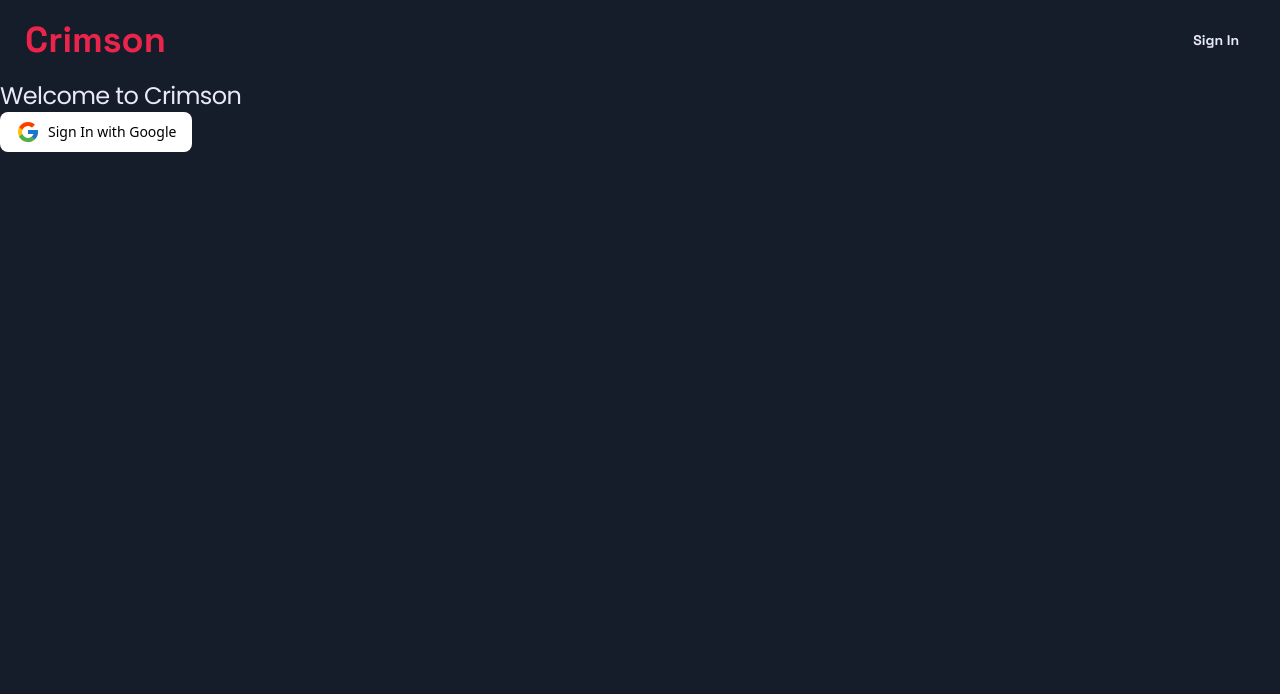
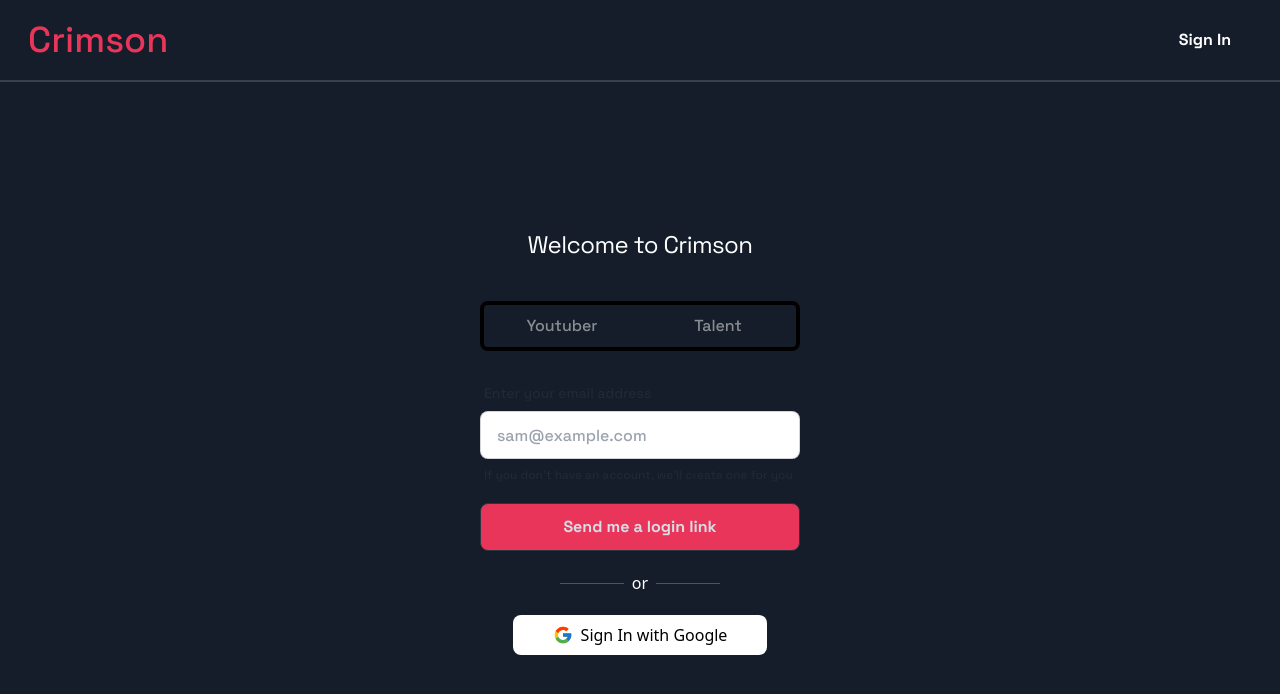
Before and after one commit to tabishnaqvi1311/crimson-client, a Next.js app: page /signin in a window 1280 px wide. Shown: the top 694 px of the page. Built offline with nearby package versions, Linux system fonts and the light colour scheme.

Commit message:
feat: completed magic link authentication flow

```diff
--- a/package.json
+++ b/package.json
@@ -11,7 +11,8 @@
   "dependencies": {
     "next": "15.1.6",
     "react": "^19.0.0",
-    "react-dom": "^19.0.0"
+    "react-dom": "^19.0.0",
+    "react-toastify": "^11.0.3"
   },
   "devDependencies": {
     "@eslint/eslintrc": "^3",
--- /dev/null
+++ b/src/app/(auth)/auth-hold/page.tsx
@@ -0,0 +1,28 @@
+'use client';
+import { PoppinsMedium, spaceGroteskRegular } from "@/fonts";
+import Link from "next/link";
+import { redirect } from "next/navigation";
+import { useEffect, useRef, useState } from "react";
+
+export default function Page() {
+    const [email, setEmail] = useState<string>("");
+
+    useEffect(() => {
+        const email = localStorage.getItem("emailHold");
+        if(!email) redirect('/');
+        setEmail(email);
+        // TODO: clear email from local storage when user goes to dashboard
+    }, []);
+
+    return (
+        <main className="min-h-[90vh] flex flex-col items-center justify-center">
+            {email ? (
+                <>
+                    <p className={`heading ${PoppinsMedium.className} text-text`}>Great! Now check your inbox.</p>
+                    <p className={spaceGroteskRegular.className}>Please check your inbox at {email}</p>
+                    <Link href={'/signin'} className={`${spaceGroteskRegular.className} underline hover:text-text`}>Use another email</Link>
+                </>
+            ) : (<span className="spinner" />)}
+        </main>
+    )
+}
--- a/src/app/(auth)/signin/page.tsx
+++ b/src/app/(auth)/signin/page.tsx
@@ -1,11 +1,127 @@
+'use client'
+
 import GoogleButton from "@/components/buttons/googleButton";
-import { PoppinsRegular, spaceGroteskRegular } from "@/fonts";
+import OrDivider from "@/components/or-divider";
+import { spaceGroteskMedium, spaceGroteskRegular } from "@/fonts";
+import { redirect } from "next/navigation";
+import { useState } from "react";
+import { ToastContainer, toast } from 'react-toastify';
+
+
 
 export default function Page() {
+    const [role, setRole] = useState<string | null>(null);
+    const [email, setEmail] = useState<string>("");
+    const [loading, setLoading] = useState<boolean>(false);
+
+
+    const handleSubmit = async () => {
+        if (!email) {
+            toast.error("Email is required", { theme: "dark" });
+
+            return;
+        }
+        if (!role) {
+            toast.error("Role not selected", { theme: "dark" });
+            return;
+        }
+        if (role !== "YOUTUBER" && role !== "TALENT") {
+            toast.error("Invalid role", { theme: "dark" });
+            return;
+        }
+
+        setLoading(true);
+        try {
+            const response = await fetch("http://localhost:8080/auth/login", {
+                method: "POST",
+                headers: {
+                    "Content-Type": "application/json"
+                },
+                body: JSON.stringify({
+                    email,
+                    role
+                })
+            })
+            if (!response.ok) {
+                setLoading(false);
+                toast.error("Something went wrong!", {
+                    theme: 'dark'
+                })
+                return;
+            }
+            toast.success("Check your email for the login link", {
+                theme: 'dark'
+            })
+            setLoading(false);
+            localStorage.setItem("emailHold", email);
+        } catch (error: any) {
+            setLoading(false);
+            return;
+            // console.log(error.message);
+        }
+        redirect("/auth-hold");
+    }
+
     return (
-        <main>
-            <h1 className={`text-text ${PoppinsRegular.className} heading tracking-tight`}>Welcome to Crimson</h1>
-            <GoogleButton/>
+        <main className="min-h-[90vh] flex flex-col items-center justify-center">
+            <ToastContainer />
+            <h1 className={`text-text  ${spaceGroteskRegular.className} heading tracking-tight mb-10`}>Welcome to Crimson</h1>
+            <div className={`body ${spaceGroteskMedium.className}  md:w-80 w-60 `}>
+                <div className="tabs">
+                    <input
+                        className="input"
+                        type="radio"
+                        value="YOUTUBER"
+                        name="role"
+                        id="youtuber"
+                        checked={role === 'YOUTUBER'}
+                        onChange={(e) => setRole(e.target.value)} />
+                    <label htmlFor="youtuber" className="label">Youtuber</label>
+                    <input
+                        className='input'
+                        type="radio"
+                        value="TALENT"
+                        name="role"
+                        id="talent"
+                        checked={role === "TALENT"}
+                        onChange={(e) => setRole(e.target.value)} />
+                    <label htmlFor="talent" className="label">Talent</label>
+                </div>
+            </div>
+
+
+            <label className={`form-control  md:w-full w-60 max-w-xs ${spaceGroteskMedium.className}`}>
+                <div className="label">
+                    <span className="label-text ">Enter your email address</span>
+                </div>
+                <input
+                    type="text"
+                    data-theme="light"
+                    placeholder="sam@example.com"
+                    className="input input-bordered w-full max-w-xs"
+                    value={email}
+                    onChange={(e) => setEmail(e.target.value)}
+                />
+                <div className="label">
+                    <span className="label-text-alt">If you don't have an account, we'll create one for you</span>
+                </div>
+                <button
+                    className="btn btn-neutral hover:bg-[#eb244b] bg-primary text-base mt-3 disabled:bg-[#eb244b]" data-theme="light"
+                    onClick={() => handleSubmit()}
+                    disabled={loading}
+                >
+                    {
+                        !loading ? "Send me a login link" : <span className="loading loading-spinner" />
+                    }
+                </button>
+            </label>
+
+            <>
+                <OrDivider />
+
+                <GoogleButton role={role} loading={loading} />
+            </>
+
         </main>
     )
 }
--- a/src/app/globals.css
+++ b/src/app/globals.css
@@ -9,3 +9,142 @@
 .heading {
   @apply text-2xl
 }
+
+.body {
+  --radius: 8px;
+  --border: 4px;
+  --height: 50px;
+  --speed: 0.25s;
+  display: grid;
+  place-items: center;
+  align-content: center;
+  font-family: "SF Pro Text", "SF Pro Icons", "AOS Icons", "Helvetica Neue",
+    Helvetica, Arial, sans-serif, system-ui;
+  margin-bottom: 1.5rem;
+}
+
+.tabs {
+  height: var(--height);
+  display: grid;
+  grid-auto-flow: column;
+  background: transparent;
+  border-radius: var(--radius);
+  grid-auto-columns: 1fr;
+  position: relative;
+  border: var(--border) solid hsl(0 0% 0%);
+  color: white;
+  width: 100%; /* Fills its parent container */
+  max-width: 800px; /* Optional: prevent it from getting too wide */
+  text-align: center;
+}
+
+.tabs {
+  --ease: linear(
+    0,
+    0.1641 3.52%,
+    0.311 7.18%,
+    0.4413 10.99%,
+    0.5553 14.96%,
+    0.6539 19.12%,
+    0.738 23.5%,
+    0.8086 28.15%,
+    0.8662 33.12%,
+    0.9078 37.92%,
+    0.9405 43.12%,
+    0.965 48.84%,
+    0.9821 55.28%,
+    0.992 61.97%,
+    0.9976 70.09%,
+    1
+  );
+  --is-checked: 0;
+}
+
+.tabs > .input,
+.sr-only {
+  position: absolute;
+  width: 1px;
+  height: 1px;
+  padding: 0;
+  margin: -1px;
+  overflow: hidden;
+  clip: rect(0, 0, 0, 0);
+  white-space: nowrap;
+  border-width: 0;
+}
+
+.tabs:has(.input:checked) {
+  --is-checked: 1;
+}
+
+.tabs:has(:checked:nth-of-type(1)) {
+  --active: 0;
+}
+.tabs:has(:checked:nth-of-type(2)) {
+  --active: 1;
+}
+.tabs:has(:checked:nth-of-type(3)) {
+  --active: 2;
+}
+.tabs:has(:checked:nth-of-type(4)) {
+  --active: 3;
+}
+
+.tabs :checked + .label {
+  --highlight: 1;
+}
+
+.tabs:has(.input:nth-of-type(2)) {
+  --count: 2;
+}
+.tabs:has(.input:nth-of-type(3)) {
+  --count: 3;
+}
+.tabs:has(.input:nth-of-type(4)) {
+  --count: 4;
+}
+
+.tabs .label {
+  padding: 0 clamp(10px, 10px + 10px, 20px);
+  cursor: pointer;
+  text-align: center;
+  height: 100%;
+  display: grid;
+  border-radius: calc(var(--radius) - var(--border));
+  place-items: center;
+  color: hsl(0 0% 100% / calc(0.5 + var(--highlight, 0)));
+  transition: background, color;
+  transition-duration: 0.25s;
+  transition-timing-function: var(--ease, ease);
+  position: relative;
+  z-index: 1;
+  align-items: center;
+  justify-content: center;
+  display: flex;
+}
+
+.input:not(:checked) + .label:hover {
+  --highlight: 0.35;
+  background: hsl(0 0% 20%);
+}
+
+.tabs::after {
+  pointer-events: none;
+  content: "";
+  width: calc(100% / var(--count));
+  height: 100%;
+  background: #e93559;
+  position: absolute;
+  border-radius: calc(var(--radius) - var(--border));
+  translate: calc(var(--active, 0) * 100%) 0;
+  transition: translate, outline-color;
+  transition-duration: var(--speed);
+  transition-timing-function: var(--ease, ease);
+  outline: 2px solid transparent;
+  opacity: var(--is-checked, 0);
+}
+
+
+.tabs:has(:focus-visible)::after {
+  outline-color: red;
+}
--- a/src/components/buttons/googleButton.tsx
+++ b/src/components/buttons/googleButton.tsx
@@ -1,31 +1,37 @@
 'use client'
 
-export default function GoogleButton() {
+import Image from "next/image"
+import {ToastContainer, toast} from "react-toastify";
+
+export default function GoogleButton({
+    role, loading
+}: {
+    role: string | null,
+    loading: boolean
+ }) {
     return (
-        <button onClick={
-            () => window.location.href = 'http://localhost:8080/auth/google?role=TALENT'
+        <button
+            onClick={() => {
+            if(!role){
+                toast.error("Role not selected", {theme: "dark"})
+                return;
             }
-            className="cursor-pointer text-black flex gap-2 items-center bg-white px-4 py-2 rounded-lg font-medium text-sm hover:bg-zinc-300 transition-all ease-in duration-200"
+            if(role !== "YOUTUBER" && role !== "TALENT") {
+                toast.error("Invalid role", {theme: "dark"})
+                return;
+            }
+            window.location.href = `http://localhost:8080/auth/google?role=${role}`
+
+            }}
+            className="cursor-pointer text-black flex gap-2 items-center bg-white px-10 w-fit py-2 rounded-lg font-medium text-md hover:bg-zinc-300 transition-all ease-in duration-200 justify-center"
+            disabled={loading}
         >
-            <svg viewBox="0 0 48 48" xmlns="http://www.w3.org/2000/svg" className="w-6">
-                <path
-                    d="M43.611,20.083H42V20H24v8h11.303c-1.649,4.657-6.08,8-11.303,8c-6.627,0-12-5.373-12-12c0-6.627,5.373-12,12-12c3.059,0,5.842,1.154,7.961,3.039l5.657-5.657C34.046,6.053,29.268,4,24,4C12.955,4,4,12.955,4,24c0,11.045,8.955,20,20,20c11.045,0,20-8.955,20-20C44,22.659,43.862,21.35,43.611,20.083z"
-                    fill="#FFC107"
-                ></path>
-                <path
-                    d="M6.306,14.691l6.571,4.819C14.655,15.108,18.961,12,24,12c3.059,0,5.842,1.154,7.961,3.039l5.657-5.657C34.046,6.053,29.268,4,24,4C16.318,4,9.656,8.337,6.306,14.691z"
-                    fill="#FF3D00"
-                ></path>
-                <path
-                    d="M24,44c5.166,0,9.86-1.977,13.409-5.192l-6.19-5.238C29.211,35.091,26.715,36,24,36c-5.202,0-9.619-3.317-11.283-7.946l-6.522,5.025C9.505,39.556,16.227,44,24,44z"
-                    fill="#4CAF50"
-                ></path>
-                <path
-                    d="M43.611,20.083H42V20H24v8h11.303c-0.792,2.237-2.231,4.166-4.087,5.571c0.001-0.001,0.002-0.001,0.003-0.002l6.19,5.238C36.971,39.205,44,34,44,24C44,22.659,43.862,21.35,43.611,20.083z"
-                    fill="#1976D2"
-                ></path>
-            </svg>
-            Sign In with Google
+            <Image
+                src={'/google.svg'}
+                alt="g"
+                width={20}
+                height={20} />
+            <span>Sign In with Google</span>
         </button>
 
     )
--- a/src/components/navbar.tsx
+++ b/src/components/navbar.tsx
@@ -1,19 +1,21 @@
 import { Space_Grotesk } from "next/font/google"
 import Link from "next/link"
 
-const spaceGroteskRegular = Space_Grotesk({ subsets: ['latin'], weight: "500"})
+const spaceGroteskRegular = Space_Grotesk({ subsets: ['latin'], weight: "500" })
 
 export default function Navbar() {
     return (
-        <div className={`navbar ${spaceGroteskRegular.className}`}>
+        <>
+            <div className={`navbar px-7 py-4 ${spaceGroteskRegular.className} border-b-2 border-gray-700`}>
                 <div className="flex-1">
-                <Link href="/" className={`btn btn-ghost text-4xl text-primary`}>Crimson</Link>
+                    <Link href="/" className={`text-4xl text-primary`}>Crimson</Link>
                 </div>
                 <div className="flex-0">
                     <ul className="menu menu-horizontal px-1">
-                    <Link href="/signin" className="btn btn-link text-text btn-ghost px-7 hover:bg-[#ffc1cd] hover:text-background no-underline hover:no-underline>">Sign In</Link>
+                        <Link href="/signin" className="btn btn-sm text-text btn-ghost px-4 hover:bg-text hover:text-background no-underline> text-base">Sign In</Link>
                     </ul>
                 </div>
             </div>
+        </>
     )
 }
--- /dev/null
+++ b/src/components/or-divider.tsx
@@ -0,0 +1,9 @@
+export default function OrDivider() {
+    return (
+        <div className="flex items-center w-40 my-5">
+            <div className="flex-1 border-t border-gray-600"></div>
+            <span className="px-2 text-text">or</span>
+            <div className="flex-1 border-t border-gray-600"></div>
+        </div>
+    )
+}
--- a/src/fonts/index.ts
+++ b/src/fonts/index.ts
@@ -9,3 +9,6 @@
 
 
 export const PoppinsRegular = Poppins({subsets: ['latin'], weight: "400"})
+export const PoppinsMedium = Poppins({subsets: ['latin'], weight: "500"})
+export const PoppinsSemiBold = Poppins({subsets: ['latin'], weight: "600"})
+export const PoppinsBold = Poppins({subsets: ['latin'], weight: "700"})
```
Also changed, not shown: tailwind.config.ts (+5 -2 lines), public/google.svg (added), 1 other file (tests, documents, lock files or other folders). Lines whose indentation alone changed are shown as unchanged.
